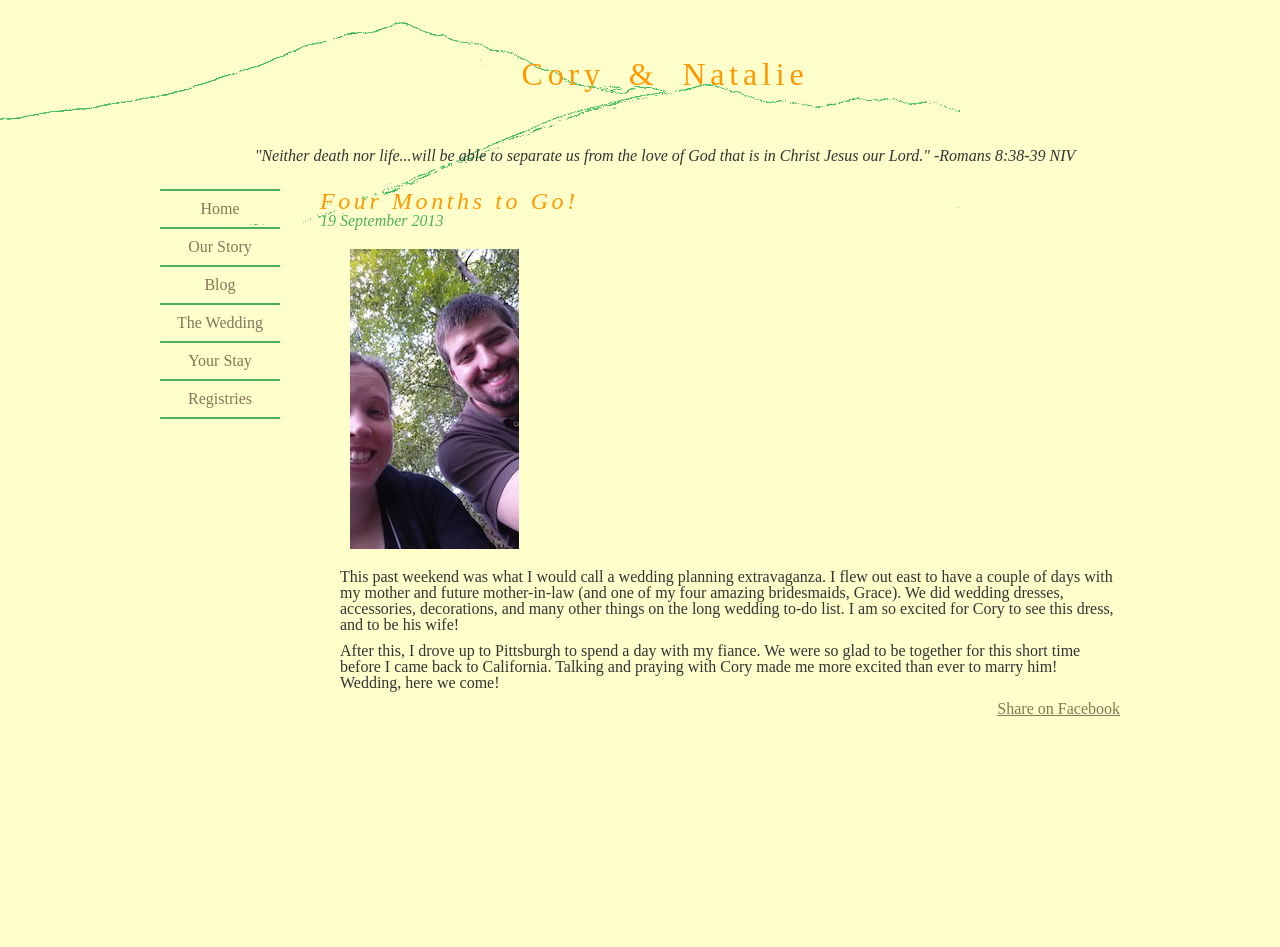
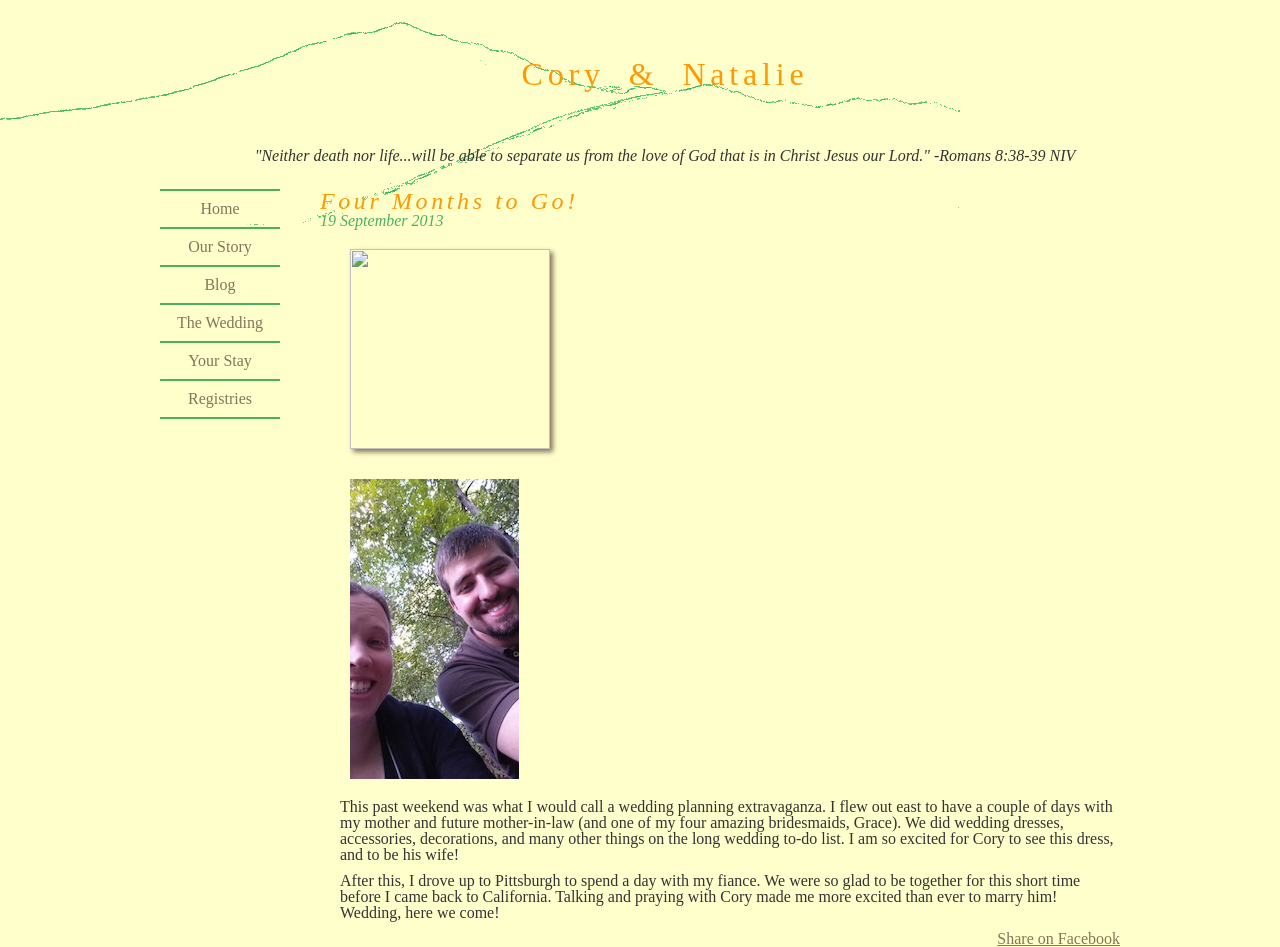
Before and after one commit to natalieh/wedding, a Jekyll site: the page built from _posts/2013-09-19-four-months-to-go.md, in a window 1280 px wide. Built offline with Jekyll 4.4.1, drawn with Linux system fonts in a browser that asks for light colours; before the commit the page ends 900 px from its top, so only the background shows below that.

Commit message:
Update 2013-09-19-four-months-to-go.md

```diff
--- a/_posts/2013-09-19-four-months-to-go.md
+++ b/_posts/2013-09-19-four-months-to-go.md
@@ -2,6 +2,7 @@
 title: Four Months to Go!
 layout: post
 ---
+<img src="portrait.jpg" class="lgportrait">
 
 ![Relaxing in Pittsburgh](/assets/frickpark.jpg)
 
```
